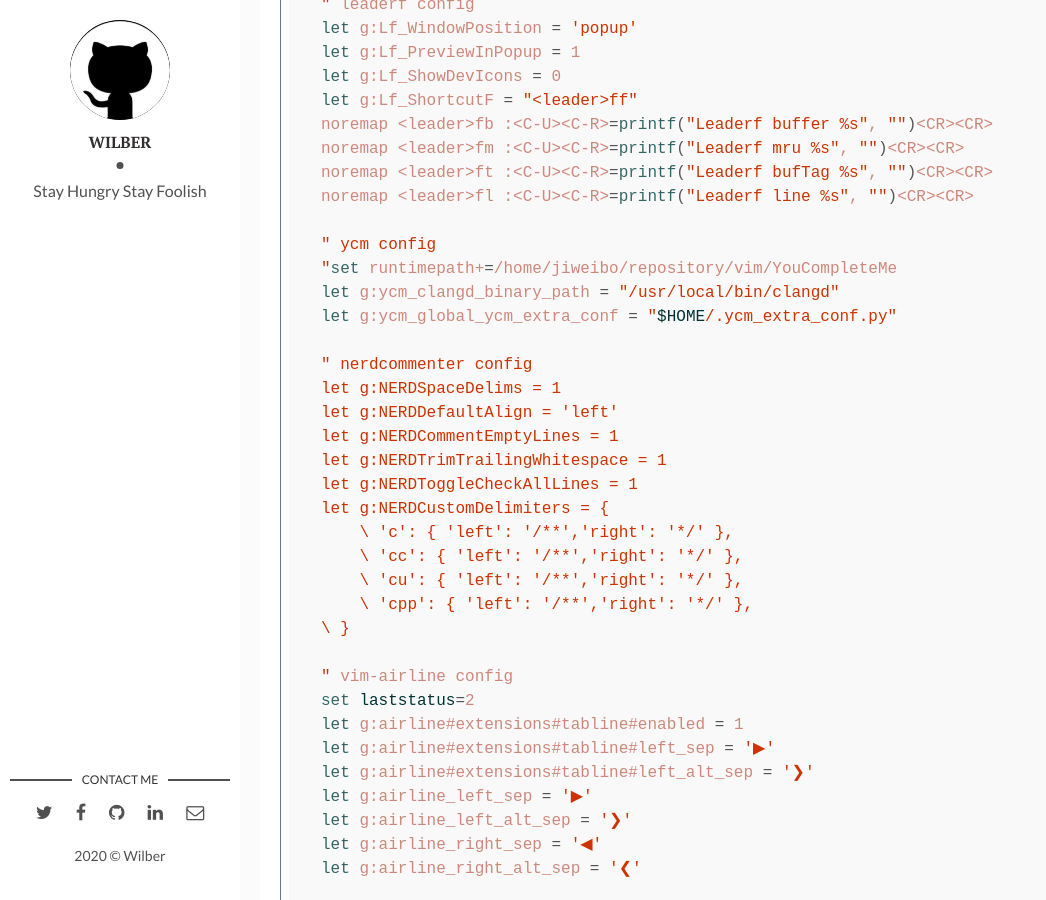
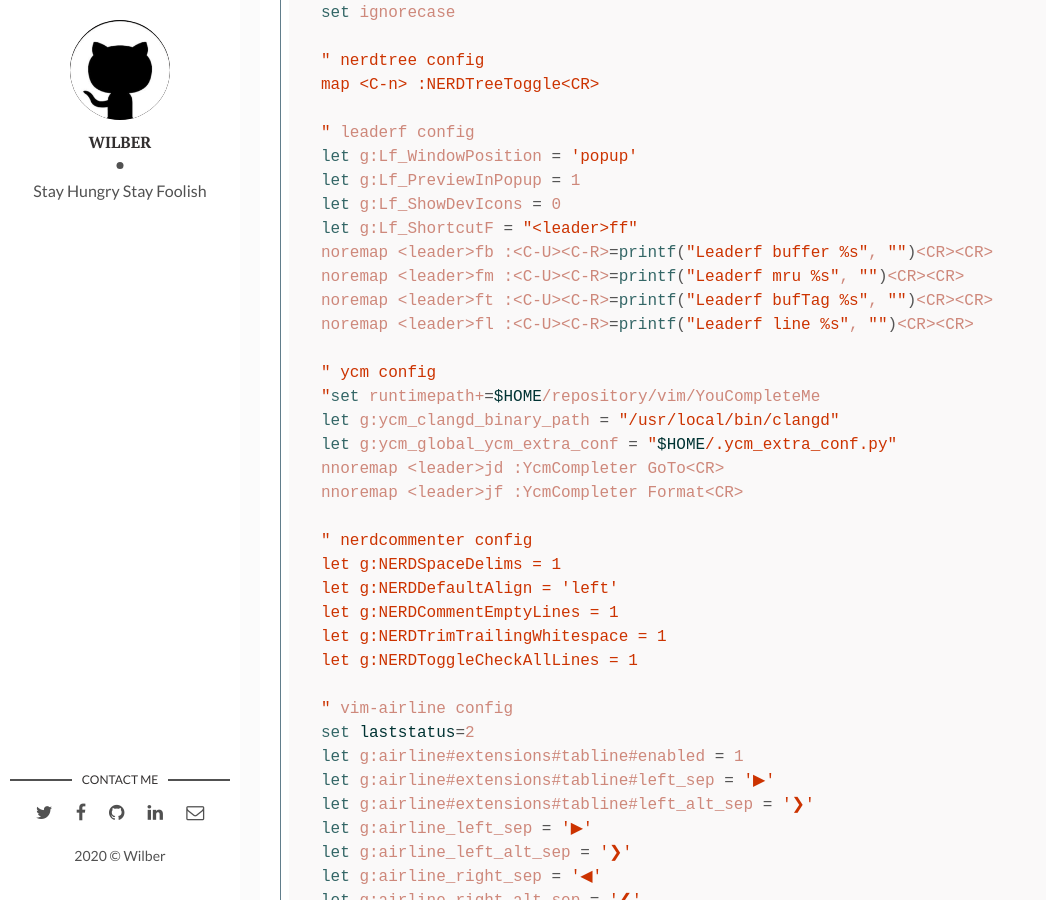
Before and after one commit to jiweibo/jiweibo.github.io, a Jekyll site: the page built from _posts/2020-07-03-VIM.md, in a window 1280 px wide and 900 px high, scrolled down 4449 px. Shown: the whole window, without its empty margins (0-1046 px from the left). Built offline with Jekyll 4.4.1, drawn with Linux system fonts in a browser that asks for light colours; comment, search, counter and statistics services are not loaded; some of the changed text lies outside the part shown.

````diff
--- a/_posts/2020-07-03-VIM.md
+++ b/_posts/2020-07-03-VIM.md
@@ -120,10 +120,14 @@ cp ./third_party/ycmd/examples/.ycm_extra_conf.py $HOME
 # https://github.com/vim-airline/vim-airline-themes
 ```
 
+#### vim-autoformat
+
+```bash
+# https://github.com/Chiel92/vim-autoformat
+```
+
 ### .vimrc配置
 ```bash
-# cat ~/.vimrc
-
 call plug#begin('~/.vim/plugged')
 
 Plug 'preservim/nerdtree'
@@ -185,9 +191,11 @@ noremap <leader>ft :<C-U><C-R>=printf("Leaderf bufTag %s", "")<CR><CR>
 noremap <leader>fl :<C-U><C-R>=printf("Leaderf line %s", "")<CR><CR>
 
 " ycm config
-"set runtimepath+=/home/jiweibo/repository/vim/YouCompleteMe
+"set runtimepath+=$HOME/repository/vim/YouCompleteMe
 let g:ycm_clangd_binary_path = "/usr/local/bin/clangd"
 let g:ycm_global_ycm_extra_conf = "$HOME/.ycm_extra_conf.py"
+nnoremap <leader>jd :YcmCompleter GoTo<CR>
+nnoremap <leader>jf :YcmCompleter Format<CR>
 
 " nerdcommenter config
 let g:NERDSpaceDelims = 1
@@ -195,12 +203,6 @@ let g:NERDDefaultAlign = 'left'
 let g:NERDCommentEmptyLines = 1
 let g:NERDTrimTrailingWhitespace = 1
 let g:NERDToggleCheckAllLines = 1
-let g:NERDCustomDelimiters = {
-    \ 'c': { 'left': '/**','right': '*/' },
-    \ 'cc': { 'left': '/**','right': '*/' },
-    \ 'cu': { 'left': '/**','right': '*/' },
-    \ 'cpp': { 'left': '/**','right': '*/' },
-\ }
 
 " vim-airline config
 set laststatus=2
````
Also changed, not shown: other parts of _posts/2020-07-03-VIM.md (+2 -0 lines).
